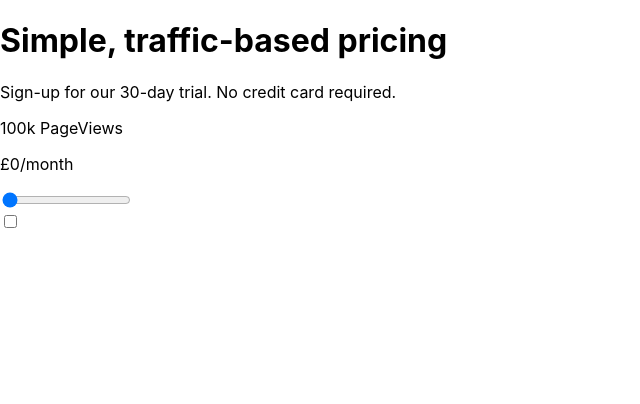
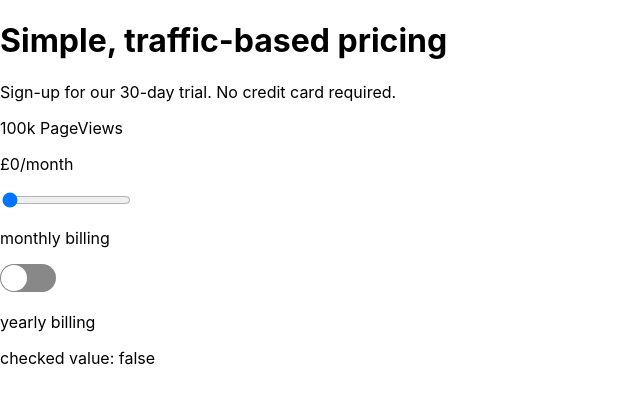
Before and after one commit to 11ma/pricing-component, a React (Create React App) app: page / in a window 1280 px wide. Shown: the top 404 px of the page, without its empty margins (0-640 px from the left). Built offline with nearby package versions, Linux system fonts and the light colour scheme.

Commit message:
added switch button

```diff
--- a/package.json
+++ b/package.json
@@ -9,6 +9,7 @@
     "react": "^17.0.2",
     "react-dom": "^17.0.2",
     "react-scripts": "4.0.3",
+    "react-switch": "^6.0.0",
     "web-vitals": "^1.0.1"
   },
   "scripts": {
--- a/src/App.js
+++ b/src/App.js
@@ -1,10 +1,17 @@
 import { useState } from "react";
+import Switch from "react-switch";
 
 function App() {
   const [price, setPrice] = useState(0);
+  const [check, setCheck] = useState(false);
 
   const handleRangeSlider = (event) => {
     setPrice(event.target.value);
+  };
+
+  const handleChange = () => {
+    setCheck(!check);
+    console.log(check);
   };
 
   return (
@@ -26,11 +33,18 @@ function App() {
             onChange={handleRangeSlider}
           />
           <div>
-            <label class="switch">
-              <input type="checkbox" />
-              <span class="slider"></span>
+            <p>monthly billing</p>
+            <label>
+              <Switch
+                onChange={handleChange}
+                checked={check}
+                uncheckedIcon={false}
+                checkedIcon={false}
+              />
             </label>
+            <p>yearly billing</p>
           </div>
+          <p> checked value: {check.toString()}</p>
         </div>
       </div>
     </div>
```
Also changed, not shown: 1 other file (tests, documents, lock files or other folders).
